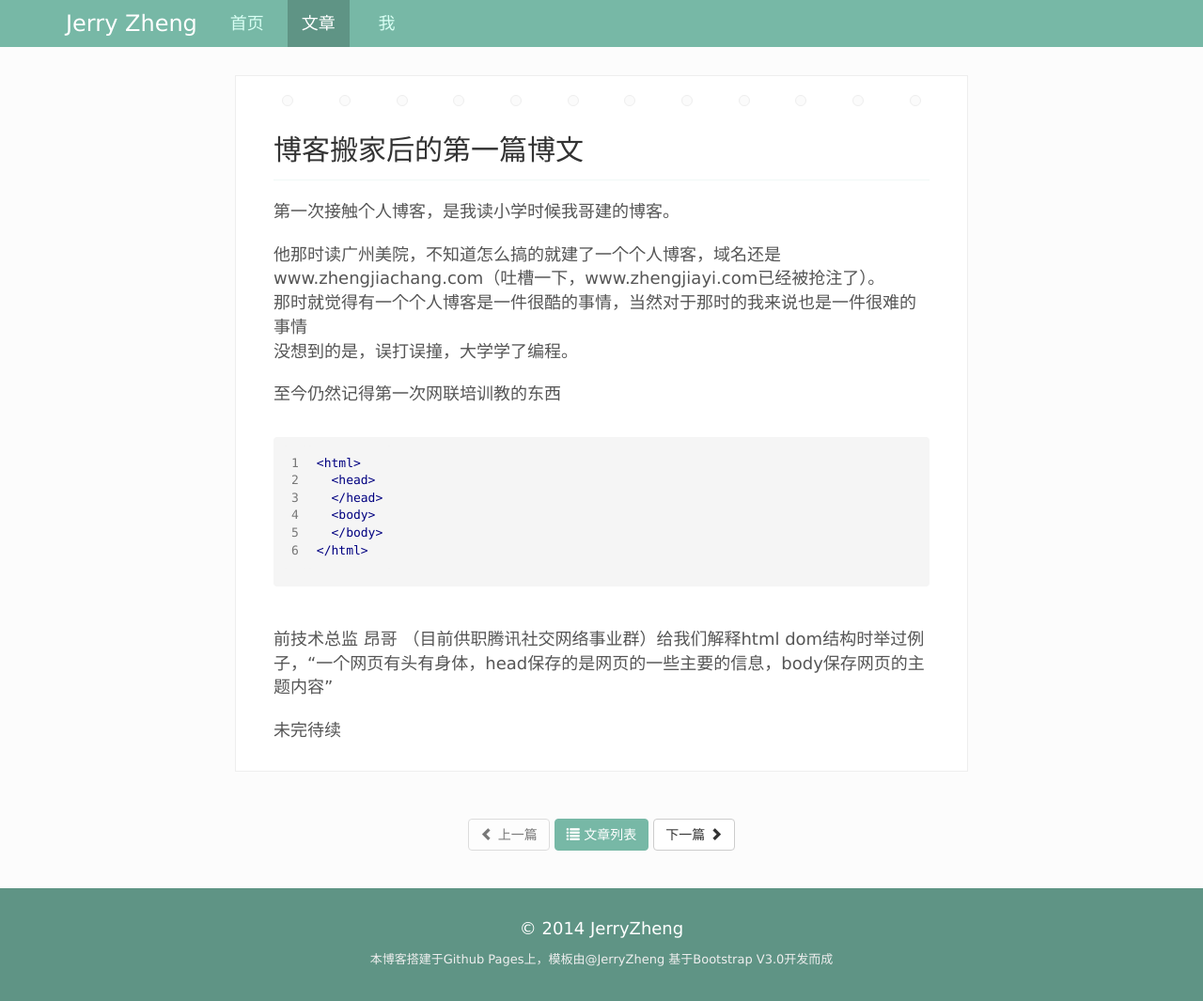
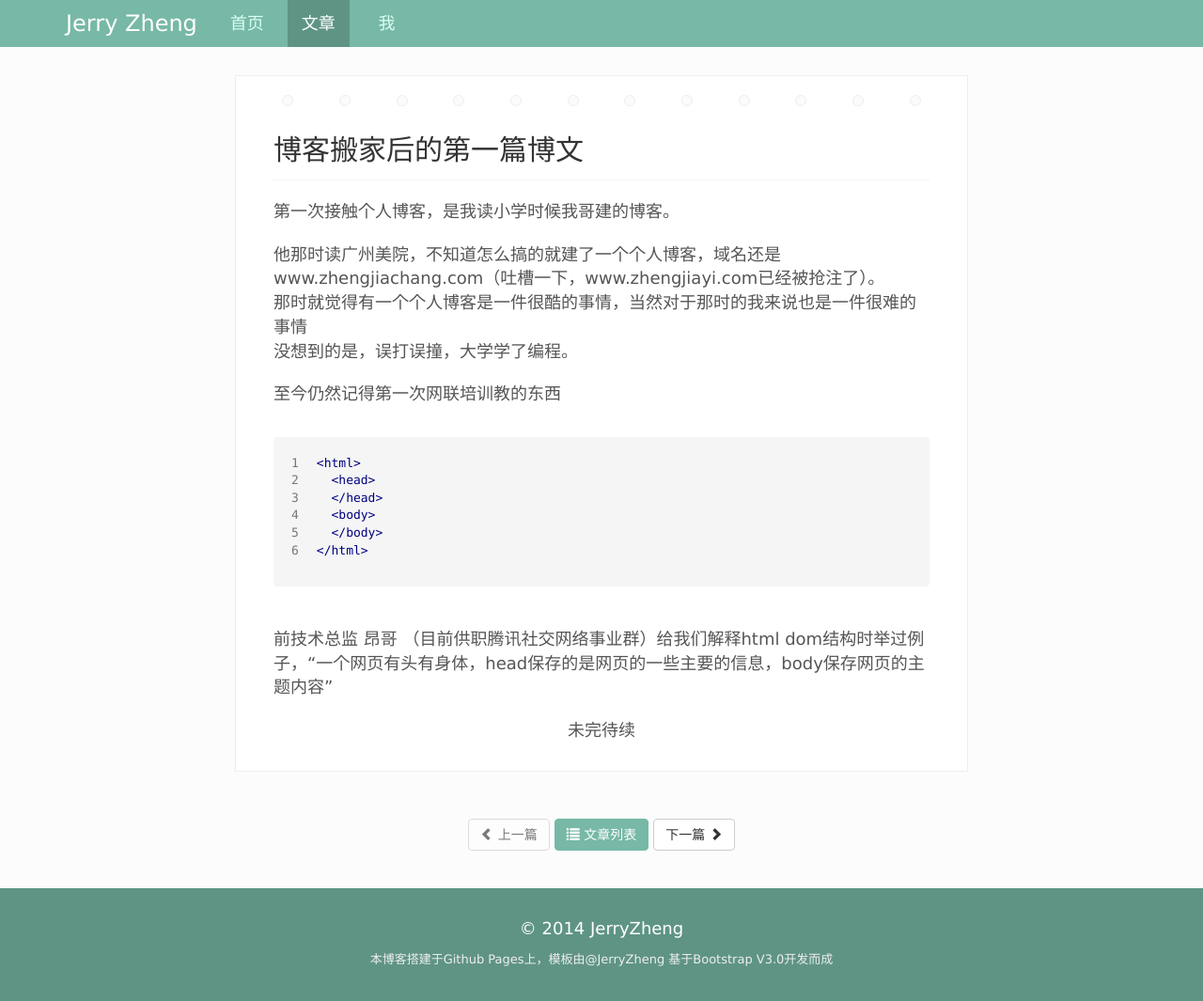
Before and after one commit to PMJerryZheng/myblog, a Jekyll site: the page built from _posts/2014-03-26-test.html, in a window 1280 px wide and 1065 px high. Shown: the whole window at 94% size. Built offline with Jekyll 4.4.1, drawn with Linux system fonts in a browser that asks for light colours; nearby versions of some CDN libraries.

Commit message:
change 34

```diff
--- a/_posts/2014-03-26-test.html
+++ b/_posts/2014-03-26-test.html
@@ -19,4 +19,4 @@ permalink: /first-post.html
 <br>
 <p>前技术总监 昂哥 （目前供职腾讯社交网络事业群）给我们解释html dom结构时举过例子，“一个网页有头有身体，head保存的是网页的一些主要的信息，body保存网页的主题内容”</p>
 
-<p style="text"><span style="font-green">未完待续</span></p>
+<p style="text-align:center;"><span class="font-green">未完待续</span></p>
```
